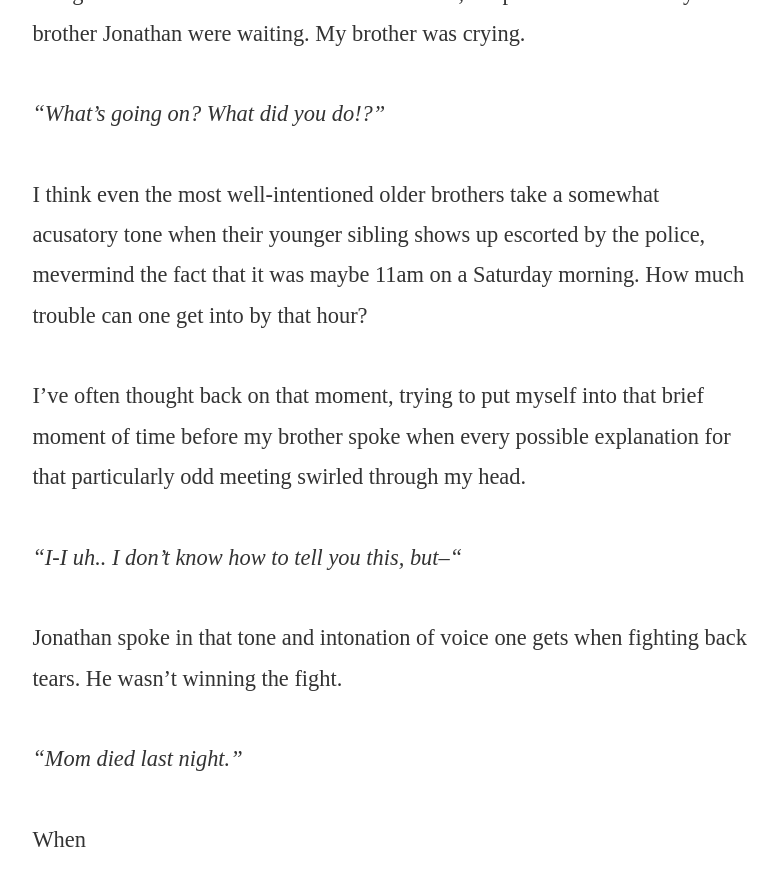
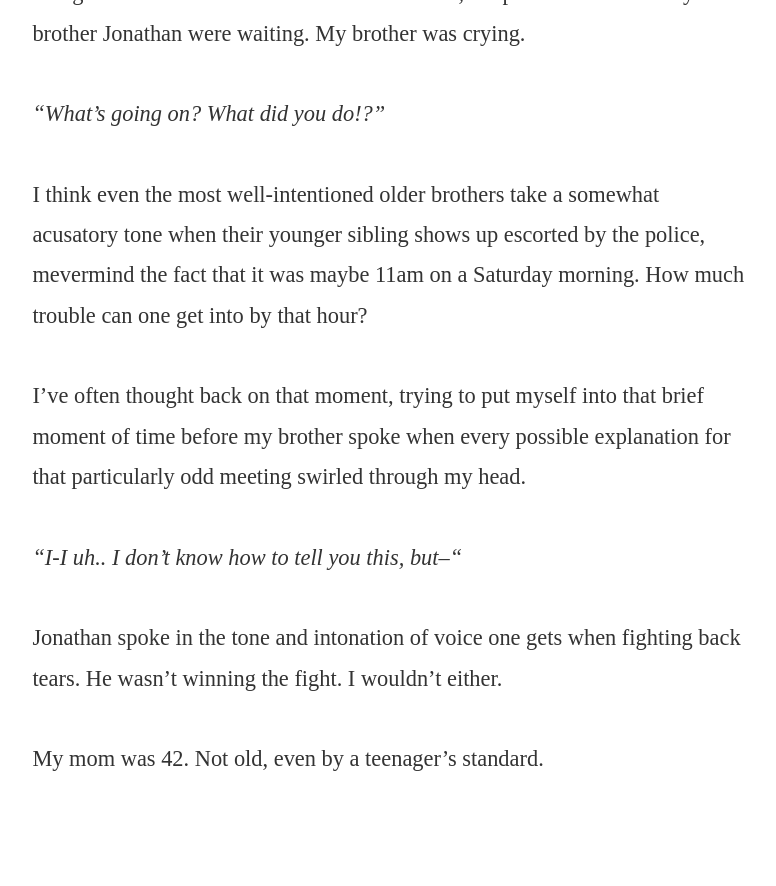
Before and after one commit to feilb/feilb.github.io, a Jekyll site: the page built from _posts/2013-08-23-just-another-day.markdown, in a window 1280 px wide and 900 px high, scrolled down 2345 px. Shown: the top 886 px of the window, without its empty margins (350-1126 px from the left). Built offline with Jekyll 4.4.1, drawn with Linux system fonts in a browser that asks for light colours; nearby versions of some CDN libraries; after the commit the page ends 3165 px from its top, so only the background shows below that.

Commit message:
Updated 2013-08-23-just-another-day.markdown

```diff
--- a/_posts/2013-08-23-just-another-day.markdown
+++ b/_posts/2013-08-23-just-another-day.markdown
@@ -34,8 +34,6 @@ I've often thought back on that moment, trying to put myself into that brief mom
 
 _"I-I uh.. I don't know how to tell you this, but--"_
 
-Jonathan spoke in that tone and intonation of voice one gets when fighting back tears. He wasn't winning the fight.
+Jonathan spoke in the tone and intonation of voice one gets when fighting back tears. He wasn't winning the fight. I wouldn't either.
 
-_"Mom died last night."_
-
-When
+My mom was 42. Not old, even by a teenager's standard.
```
